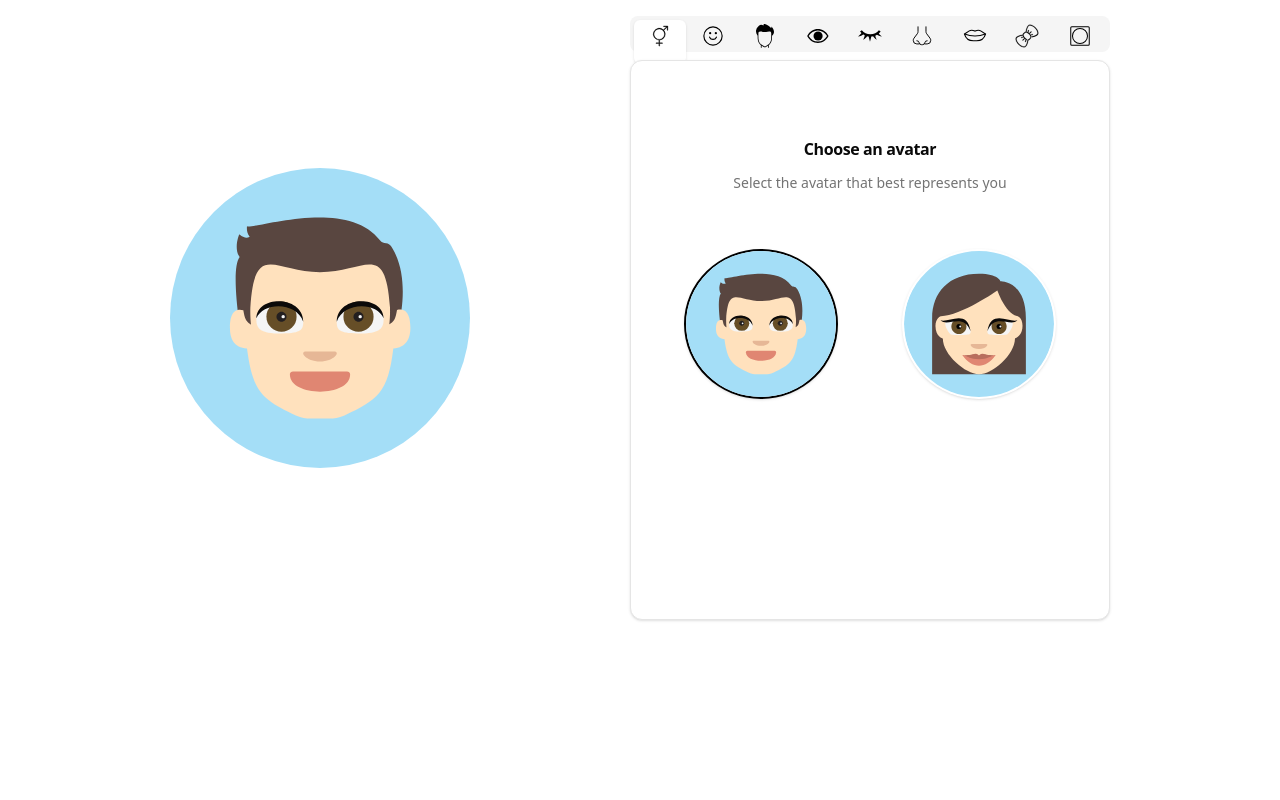
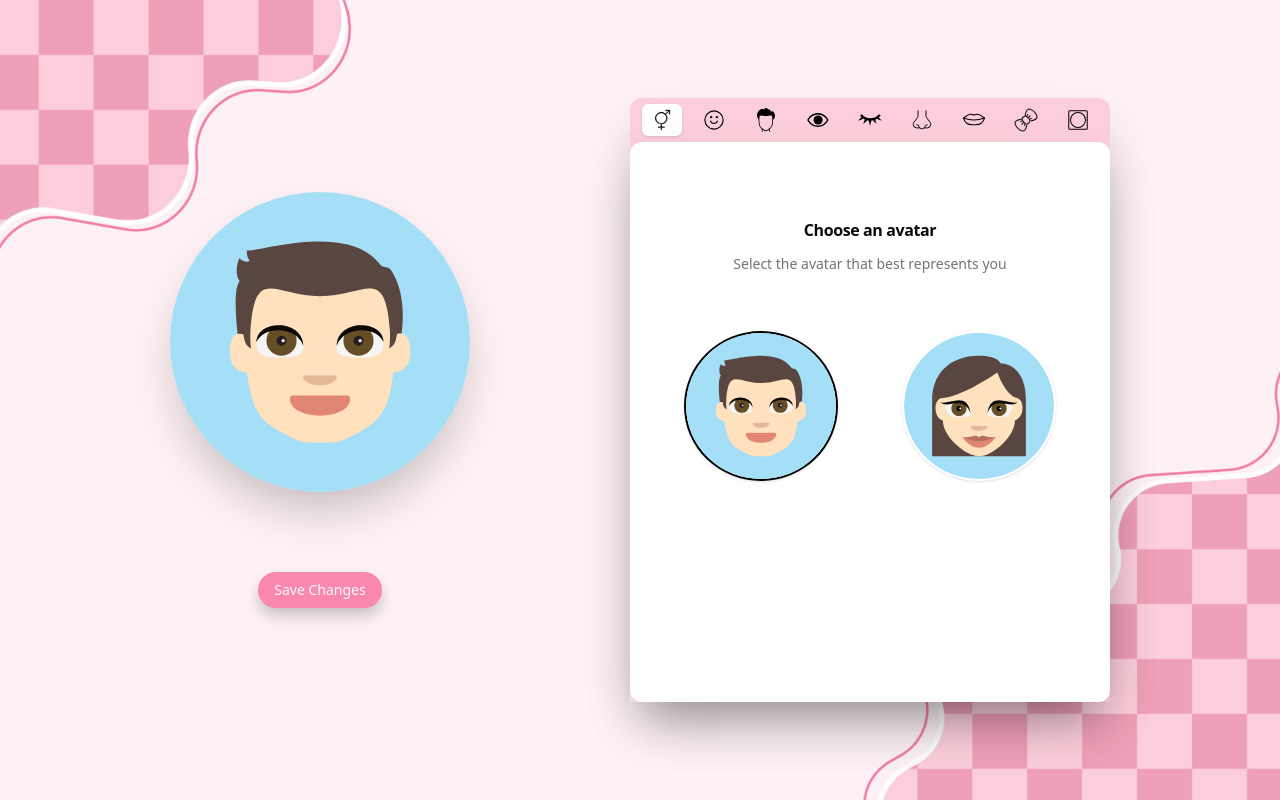
Before and after one commit to ioanaalexandra116/AcadeMe, a React (Vite) app: page /edit-avatar in a window 1280 px wide. Built offline with nearby package versions, Linux system fonts and the light colour scheme; no server answers; the database is empty; sample sign-in values are in the browser's storage.

Commit message:
persistent avatar

```diff
--- a/src/components/CustomAvatarTabs.tsx
+++ b/src/components/CustomAvatarTabs.tsx
@@ -22,10 +22,6 @@ import HairstyleWoman from "../assets/hairstyle-woman.svg";
 import HairstyleMan from "../assets/hairstyle-man.svg";
 import Frame from "../assets/frame.svg";
 import { AvatarProperties } from "@/interfaces";
-const cardStyle: React.CSSProperties = {
-  zIndex: 10,
-  position: "relative", // Correctly typed as a literal
-};
 
 const triggerStyle: React.CSSProperties = {
   zIndex: 1,
@@ -34,41 +30,78 @@ const triggerStyle: React.CSSProperties = {
 
 export function CustomAvatarTabs({
   onCharacterPropertiesChange,
+  recievedCharacterProperties,
 }: {
   onCharacterPropertiesChange: (properties: AvatarProperties) => void;
+  recievedCharacterProperties: AvatarProperties; // Declare characterProperties in prop types
 }) {
   const [characterProperties, setCharacterProperties] =
-    useState<AvatarProperties>({
-      gender: "man",
-      backgroundColor: "rgb(164,222,247)",
-      mouthColor: "rgb(224,134,114)",
-      eyeColor: "rgb(102,78,39)",
-      eyelidsColor: "rgb(12,10,9)",
-      hairColor: "rgb(89,70,64)",
-      skinColor: "rgb(255,225,189)",
-      noseColor: "rgb(230,183,150)",
-      dimensions: "300px",
-      bowColor: "transparent",
-    });
+    useState<AvatarProperties>(recievedCharacterProperties);
   const [bow, setBow] = useState(false);
   const [selectedColor, setSelectedColor] = useState("");
   const [selectedTab, setSelectedTab] = useState("gender");
-  const [selectedAvatar, setSelectedAvatar] = useState("man");
-  const [persistentColorSkin, setPersistentColorSkin] =
-    useState("rgb(255,225,189)");
-  const [persistentColorHair, setPersistentColorHair] =
-    useState("rgb(89,70,64)");
-  const [persistentColorEyes, setPersistentColorEyes] =
-    useState("rgb(102,78,39)");
-  const [persistentColorEyelashes, setPersistentColorEyelashes] =
-    useState("rgb(12,10,9)");
-  const [persistentColorNose, setPersistentColorNose] =
-    useState("rgb(230,183,150)");
-  const [persistentColorLips, setPersistentColorLips] =
-    useState("rgb(224,134,114)");
-  const [persistentColorBow, setPersistentColorBow] = useState("noBow");
-  const [persistentColorBackground, setPersistentColorBackground] =
-    useState("rgb(164,222,247)");
+  const [selectedAvatar, setSelectedAvatar] = useState(
+    characterProperties.gender
+  );
+  const [persistentColorSkin, setPersistentColorSkin] = useState(
+    characterProperties.skinColor
+  );
+  const [persistentColorHair, setPersistentColorHair] = useState(
+    characterProperties.hairColor
+  );
+  const [persistentColorEyes, setPersistentColorEyes] = useState(
+    characterProperties.eyeColor
+  );
+  const [persistentColorEyelashes, setPersistentColorEyelashes] = useState(
+    characterProperties.eyelidsColor
+  );
+  const [persistentColorNose, setPersistentColorNose] = useState(
+    characterProperties.noseColor
+  );
+  const [persistentColorLips, setPersistentColorLips] = useState(
+    characterProperties.mouthColor
+  );
+  const [persistentColorBow, setPersistentColorBow] = useState(
+    characterProperties.bowColor || "transparent"
+  );
+  const [persistentColorBackground, setPersistentColorBackground] = useState(
+    characterProperties.backgroundColor
+  );
+
+  const [cardStyle, setCardStyle] = useState<React.CSSProperties>({
+    zIndex: 10,
+    position: "relative",
+    width: "100%", // Set the initial width
+  });
+
+  const [elementSize, setElementSize] = useState<number>(150); // Initial size of the elements
+
+  const updateCardStyles = () => {
+    const windowWidth = window.innerWidth;
+    const newElementSize = windowWidth > 480 ? 150 : windowWidth / 3; // Adjust the size based on the screen width
+
+    const newCardStyle: React.CSSProperties = {
+      ...cardStyle,
+      width: "100%", // Adjust as needed
+    };
+
+    setCardStyle(newCardStyle);
+    setElementSize(newElementSize);
+  };
+
+  useEffect(() => {
+    updateCardStyles(); // Initial call
+
+    const handleResize = () => {
+      updateCardStyles();
+    };
+
+    window.addEventListener("resize", handleResize);
+
+    return () => {
+      window.removeEventListener("resize", handleResize);
+    };
+  }, []); // Empty dependency array for initial setup only
 
   useEffect(() => {
     // Call the function from the parent with the updated characterProperties
@@ -100,7 +133,6 @@ export function CustomAvatarTabs({
   };
 
   useEffect(() => {
-    console.log(selectedAvatar);
     setCharacterProperties((prevProperties) => ({
       ...prevProperties,
       ["gender"]: selectedAvatar,
@@ -110,79 +142,68 @@ export function CustomAvatarTabs({
   return (
     <Card
       cardWidth={480}
-      className="flex flex-col padding-0 bg-background border-0"
+      className="flex flex-col padding-0  border-0"
       style={{
         border: "0px solid rgba(255, 255, 255, 0)",
         boxShadow: "none",
+        backgroundColor: "#FCCEDB",
       }}
     >
       <Tabs
         defaultValue="gender"
-        className="w-[480px] display:flex align-items:center justify-content:center"
+        className="w-[480px] display:flex shadow-2xl border-0 flex-col"
       >
-        <TabsList className="grid w-full grid-cols-9">
+        <TabsList className="grid w-full grid-cols-9 bg-transparent flex flex-wrap items-center justify-center allign-center space-x-3">
           <TabsTrigger value="gender" onClick={() => setSelectedTab("gender")}>
-            <img src={Gender} alt="Gender" className="w-6 h-6 mb-3" />
+            <img src={Gender} alt="Gender" className="w-6 h-6" />
           </TabsTrigger>
           <TabsTrigger value="skin" onClick={() => setSelectedTab("skin")}>
-            <img src={Smiley} alt="Smiley" className="w-6 h-6 mb-3" />
+            <img src={Smiley} alt="Smiley" className="w-6 h-6" />
           </TabsTrigger>
           <TabsTrigger value="hair" onClick={() => setSelectedTab("hair")}>
             {" "}
             {selectedAvatar == "woman" ? (
-              <img
-                src={HairstyleWoman}
-                alt="Hairstyle"
-                className="w-6 h-6 mb-3"
-              />
+              <img src={HairstyleWoman} alt="Hairstyle" className="w-6 h-6" />
             ) : (
-              <img
-                src={HairstyleMan}
-                alt="Hairstyle"
-                className="w-6 h-6 mb-3"
-              />
+              <img src={HairstyleMan} alt="Hairstyle" className="w-6 h-6" />
             )}
           </TabsTrigger>
           <TabsTrigger value="eye" onClick={() => setSelectedTab("eye")}>
-            <img src={Eye} alt="Eyes" className="w-6 h-6 mb-3" />
+            <img src={Eye} alt="Eyes" className="w-6 h-6" />
           </TabsTrigger>
           <TabsTrigger
             value="eyelids"
             onClick={() => setSelectedTab("eyelids")}
           >
-            <img src={Eyelashes} alt="Eyelashes" className="w-6 h-6 mb-3" />
+            <img src={Eyelashes} alt="Eyelashes" className="w-6 h-6" />
           </TabsTrigger>
           <TabsTrigger value="nose" onClick={() => setSelectedTab("nose")}>
-            <img src={Nose} alt="Nose" className="w-5 h-5 mb-3" />
+            <img src={Nose} alt="Nose" className="w-5 h-5" />
           </TabsTrigger>
           <TabsTrigger value="mouth" onClick={() => setSelectedTab("mouth")}>
-            <img src={Lips} alt="Lips" className="w-6 h-6 mb-3" />
+            <img src={Lips} alt="Lips" className="w-6 h-6" />
           </TabsTrigger>
           <TabsTrigger value="bow" onClick={() => setSelectedTab("bow")}>
-            <img src={Bow} alt="Bow" className="w-6 h-6 mb-3" />
+            <img src={Bow} alt="Bow" className="w-6 h-6" />
           </TabsTrigger>
           <TabsTrigger
             value="background"
             onClick={() => setSelectedTab("background")}
           >
-            <img src={Frame} alt="Frame" className="w-6 h-6 mb-3" />
+            <img src={Frame} alt="Frame" className="w-6 h-6" />
           </TabsTrigger>
         </TabsList>
         <TabsContent value="gender">
           <Card
-            className="flex flex-col items-center justify-center h-[560px] relative" // Add relative positioning to the Card
+            className="flex flex-col items-center justify-center h-[560px] relative border-0 rounded-xl shadow-2xl" // Add relative positioning to the Card
             cardWidth={480}
             style={cardStyle}
           >
-            <CardHeader className="absolute top-0 left-0 right-0 flex flex-col items-top justify-center text-center">
-              {/* Move the text to the top of the card */}
-            </CardHeader>
+            <CardHeader className="absolute top-0 left-0 right-0 flex flex-col items-top justify-center text-center"></CardHeader>
             <CardTitle className="absolute top-20 flex flex-col items-top justify-center mb-2">
-              {/* Adjust top value as needed */}
               Choose an avatar
             </CardTitle>
             <CardDescription className="absolute top-28 mb-2">
-              {/* Adjust top value as needed */}
               Select the avatar that best represents you
             </CardDescription>
             <CardContent className="flex flex-row items-center justify-center space-x-16">
@@ -194,16 +215,16 @@ export function CustomAvatarTabs({
                     selectedAvatar === "man"
                       ? "2px solid black"
                       : "2px solid rgba(255, 255, 255, 0)",
-                  padding: 0, // Remove default padding
-                  borderRadius: "50%", // Make it circular
-                  overflow: "hidden", // Ensure the circular shape
+                  padding: 0,
+                  borderRadius: "50%",
+                  overflow: "hidden",
                   height: "150px",
                 }}
               >
                 <img
                   src={AvatarMan}
                   alt="AvatarMan"
-                  style={{ width: "150px", height: "150px" }}
+                  style={{ width: elementSize, height: elementSize }}
                 />
               </Button>
               <Button
@@ -223,13 +244,13 @@ export function CustomAvatarTabs({
                 <img
                   src={AvatarWoman}
                   alt="AvatarWoman"
-                  style={{ width: "150px", height: "150px" }}
+                  style={{ width: elementSize, height: elementSize }}
                 />
               </Button>
             </CardContent>
           </Card>
         </TabsContent>
-        <TabsContent value="skin">
+        <TabsContent value="skin" style={triggerStyle}>
           <ColorPicker
             onColorChange={handleColorChange(selectedTab)}
             bow={false}
@@ -237,7 +258,7 @@ export function CustomAvatarTabs({
             setPersistentColor={setPersistentColorSkin}
           />
         </TabsContent>
-        <TabsContent value="hair">
+        <TabsContent value="hair" style={triggerStyle}>
           <ColorPicker
             onColorChange={handleColorChange(selectedTab)}
             bow={false}
@@ -245,7 +266,7 @@ export function CustomAvatarTabs({
             setPersistentColor={setPersistentColorHair}
           />
         </TabsContent>
-        <TabsContent value="eye">
+        <TabsContent value="eye" style={triggerStyle}>
           <ColorPicker
             onColorChange={handleColorChange(selectedTab)}
             bow={false}
@@ -253,7 +274,7 @@ export function CustomAvatarTabs({
             setPersistentColor={setPersistentColorEyes}
           />
         </TabsContent>
-        <TabsContent value="eyelids">
+        <TabsContent value="eyelids" style={triggerStyle}>
           <ColorPicker
             onColorChange={handleColorChange(selectedTab)}
             bow={false}
@@ -261,7 +282,7 @@ export function CustomAvatarTabs({
             setPersistentColor={setPersistentColorEyelashes}
           />
         </TabsContent>
-        <TabsContent value="nose">
+        <TabsContent value="nose" style={triggerStyle}>
           <ColorPicker
             onColorChange={handleColorChange(selectedTab)}
             bow={false}
@@ -269,7 +290,7 @@ export function CustomAvatarTabs({
             setPersistentColor={setPersistentColorNose}
           />
         </TabsContent>
-        <TabsContent value="mouth">
+        <TabsContent value="mouth" style={triggerStyle}>
           <ColorPicker
             onColorChange={handleColorChange(selectedTab)}
             bow={false}
@@ -277,7 +298,7 @@ export function CustomAvatarTabs({
             setPersistentColor={setPersistentColorLips}
           />
         </TabsContent>
-        <TabsContent value="bow">
+        <TabsContent value="bow" style={triggerStyle}>
           <ColorPicker
             onColorChange={handleColorChange(selectedTab)}
             bow={bow}
@@ -285,7 +306,7 @@ export function CustomAvatarTabs({
             setPersistentColor={setPersistentColorBow}
           />
         </TabsContent>
-        <TabsContent value="background">
+        <TabsContent value="background" style={triggerStyle}>
           <ColorPicker
             onColorChange={handleColorChange(selectedTab)}
             bow={false}
--- a/src/components/ui/tabs.tsx
+++ b/src/components/ui/tabs.tsx
@@ -27,7 +27,7 @@ const TabsTrigger = React.forwardRef<
   <TabsPrimitive.Trigger
     ref={ref}
     className={cn(
-      "inline-flex items-center justify-center whitespace-nowrap rounded-md px-3 py-1 text-sm font-medium ring-offset-background transition-all focus-visible:outline-none focus-visible:ring-2 focus-visible:ring-ring focus-visible:ring-offset-2 disabled:pointer-events-none disabled:opacity-50 data-[state=active]:bg-background data-[state=active]:text-foreground data-[state=active]:shadow", // Adjust the margin-bottom value as needed
+      "inline-flex mt-0.5 w-10 h-8 items-center justify-center whitespace-nowrap rounded-md text-sm font-medium ring-offset-background transition-all focus-visible:outline-none focus-visible:ring-2 focus-visible:ring-ring focus-visible:ring-offset-2 disabled:pointer-events-none disabled:opacity-50 data-[state=active]:bg-background data-[state=active]:text-foreground data-[state=active]:shadow", // Adjust the margin-bottom value as needed
       className
     )}
     {...props}
--- a/src/pages/EditAvatar.tsx
+++ b/src/pages/EditAvatar.tsx
@@ -2,16 +2,47 @@ import { CustomAvatarTabs } from "@/components/CustomAvatarTabs";
 import { AvatarProperties } from "@/interfaces";
 import Avatar from "@/components/Avatar";
 import React from "react";
-import { useState, useEffect } from "react";
+import { useState, useEffect, useContext } from "react";
+import Background from "../assets/aesthetic-background.jpg";
+import { Button } from "@/components/ui/button";
+import { AuthContext } from "@/context";
+import { addAvatarProps, getAvatarProps } from "@/firebase/firestore";
+import Loading from "@/components/Loading";
+import { useNavigate } from "react-router-dom";
 
 const EditAvatar = () => {
+  const { user, userLoading } = useContext(AuthContext);
   const [cardStyles, setCardStyles] = React.useState({
     width: "100%",
     padding: "16px",
     margin: "auto",
   });
-  const [characterProperties, setCharacterProperties] =
-    useState<AvatarProperties>({
+
+  useEffect(() => {
+    const handleResize = () => {
+      const newStyles = {
+        // width: window.innerWidth > 440 ? "440px" : "100%",
+        width: window.innerWidth > 480 ? `480px` : "100%",
+        padding: "16px",
+        margin: "auto",
+      };
+      setCardStyles(newStyles);
+    };
+
+    handleResize(); // Initial call
+
+    window.addEventListener("resize", handleResize);
+
+    return () => {
+      window.removeEventListener("resize", handleResize);
+    };
+  }, []); // Empty dependency array means this effect runs once after the initial render
+  const navigate = useNavigate();
+  if (!user || userLoading) {
+    return <Loading />;
+  }
+
+  const defaultCharacterProperties: AvatarProperties = {
     gender: "man",
     backgroundColor: "rgb(164,222,247)",
     mouthColor: "rgb(224,134,114)",
@@ -22,38 +53,75 @@ const EditAvatar = () => {
     noseColor: "rgb(230,183,150)",
     dimensions: "300px",
     bowColor: "transparent",
-    });
+  };
+
+  const [characterProperties, setCharacterProperties] =
+    useState<AvatarProperties>(defaultCharacterProperties);
+
+  const [loading, setLoading] = useState(true);
+
+  useEffect(() => {
+    if (!user) {
+      return;
+    }
+
+    const fetchAvatarProps = async () => {
+      try {
+        const avatarProps = await getAvatarProps(user.uid);
+        if (avatarProps) {
+          setCharacterProperties(avatarProps);
+        }
+      } catch (error) {
+        console.error("Error fetching avatar properties:", error);
+      } finally {
+        setLoading(false);
+      }
+    };
+
+    fetchAvatarProps();
+  }, [user]);
 
   const handleCharacterProperties = (properties: AvatarProperties) => {
     setCharacterProperties(properties);
-    console.log("Received characterProperties in parent:", properties);
   };
 
-  // useEffect(() => {
-  //   const handleResize = () => {
-  //     const newStyles = {
-  //       // width: window.innerWidth > 440 ? "440px" : "100%",
-  //       width: window.innerWidth > 480 ? `480px` : "100%",
-  //       padding: "16px",
-  //       margin: "auto",
-  //     };
-  //     setCardStyles(newStyles);
-  //   };
+  const handleSaveChanges = () => {
+    addAvatarProps(user.uid, characterProperties);
+    navigate("/profile");
+  };
 
-  //   handleResize(); // Initial call
+  if (loading) {
+    return <Loading />;
+  }
 
-  //   window.addEventListener("resize", handleResize);
-
-  //   return () => {
-  //     window.removeEventListener("resize", handleResize);
-  //   };
-  // }, []); // Empty dependency array means this effect runs once after the initial render
   return (
-    <div style={cardStyles} className="flex flex-row items-center justify-center space-x-40">
+    <div
+      className="bg-cover bg-center h-screen w-screen flex items-center justify-center"
+      style={{ backgroundImage: `url(${Background})` }}
+    >
+      <div
+        style={cardStyles}
+        className="flex flex-row items-center justify-center space-x-40"
+      >
+        <div className="flex flex-col items-center justify-center space-y-20">
+          <div className="bg-transparent rounded-full shadow-2xl flex flex-col items-center justify-center border-0">
             <Avatar {...characterProperties} />
+          </div>
+          <Button
+            style={{
+              backgroundColor: "#F987AF",
+              boxShadow: "0px 8px 14px rgba(0, 0, 0, 0.2)",
+            }}
+            onClick={handleSaveChanges}
+          >
+            Save Changes
+          </Button>
+        </div>
         <CustomAvatarTabs
           onCharacterPropertiesChange={handleCharacterProperties}
+          recievedCharacterProperties={characterProperties}
         />
+      </div>
     </div>
   );
 };
```
Also changed, not shown: src/components/ColorPicker.tsx (+2 -10 lines), src/firebase/firestore.ts (+32 -2 lines), src/assets/aesthetic-background.jpg (added). Lines whose indentation alone changed are shown as unchanged.
